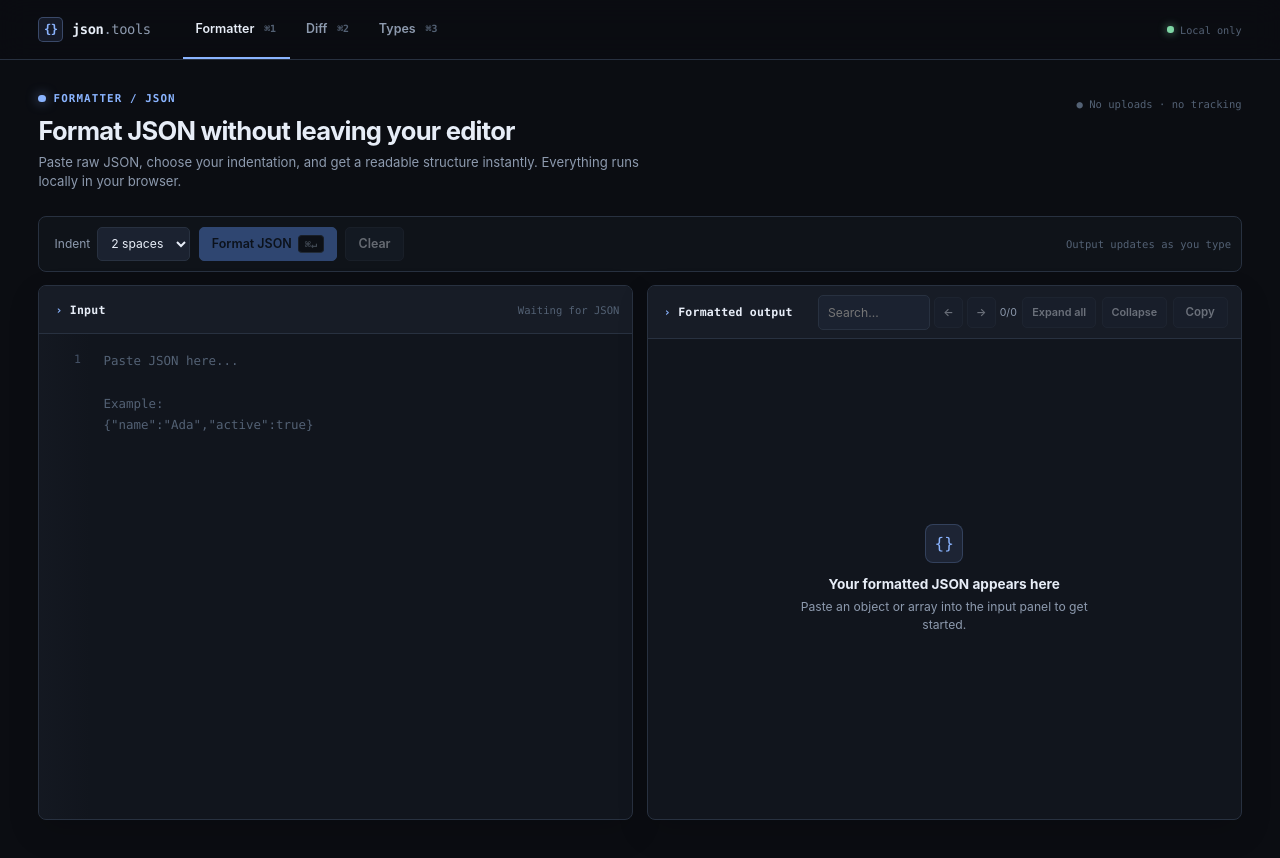
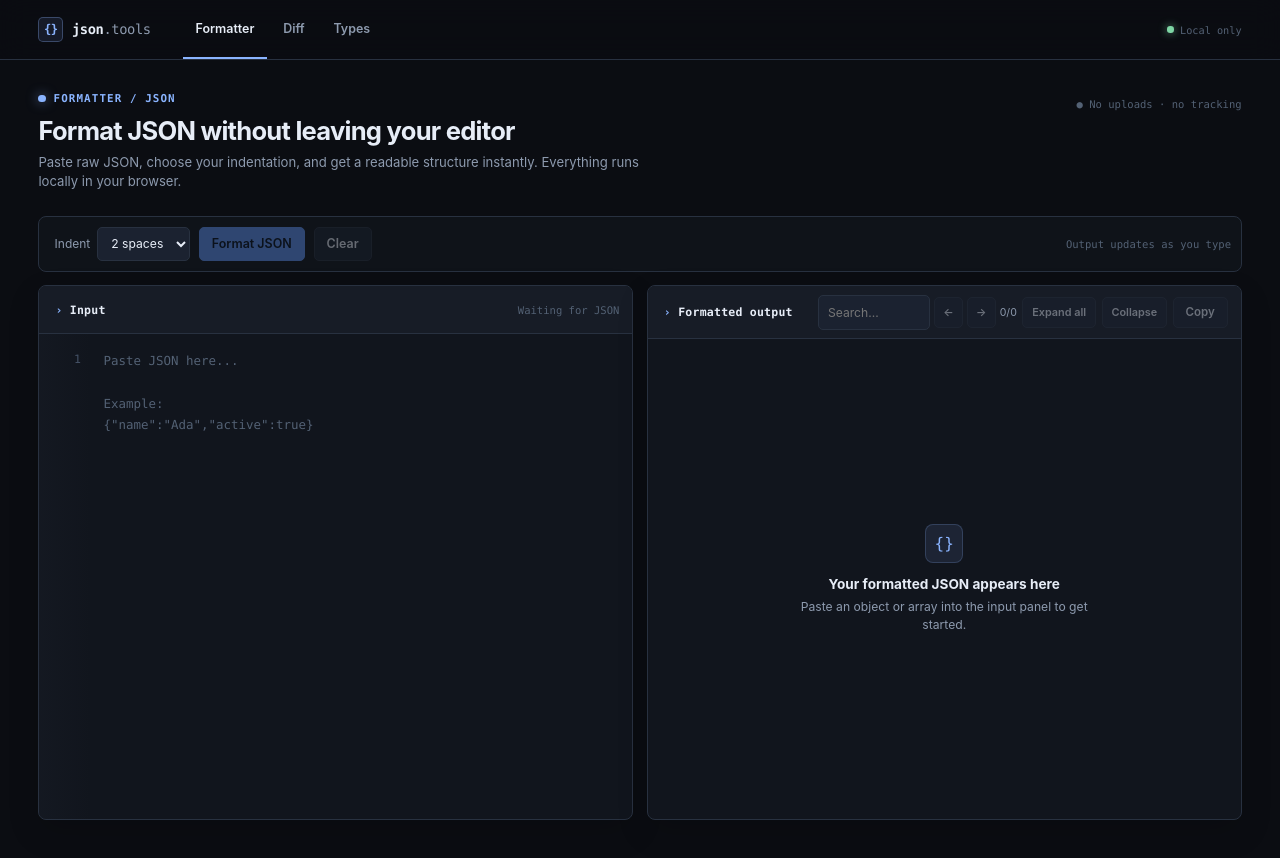
Before and after one commit to ardi17sh/json-tools, a SvelteKit app: page / in a window 1280 px wide. Built offline with nearby package versions, Linux system fonts and the light colour scheme.

Commit message:
refactor: update navbar UI and remove shortcut label

```diff
--- a/src/routes/+layout.svelte
+++ b/src/routes/+layout.svelte
@@ -5,10 +5,10 @@
 
   let { children }: { children: Snippet } = $props();
 
-  const navItems: { href: string; label: string; shortcut: string }[] = [
-    { href: '/', label: 'Formatter', shortcut: '⌘1' },
-    { href: '/diff', label: 'Diff', shortcut: '⌘2' },
-    { href: '/type-generator', label: 'Types', shortcut: '⌘3' }
+  const navItems: { href: string; label: string }[] = [
+    { href: '/', label: 'Formatter' },
+    { href: '/diff', label: 'Diff' },
+    { href: '/type-generator', label: 'Types' }
   ];
 
   function handleShortcut(event: KeyboardEvent) {
@@ -36,7 +36,6 @@
       {#each navItems as item}
         <a href={item.href} class:active={$page.url.pathname === item.href} class="nav-link">
           <span>{item.label}</span>
-          <kbd>{item.shortcut}</kbd>
         </a>
       {/each}
     </div>
@@ -128,14 +127,6 @@
     border-bottom-color: var(--color-primary);
   }
 
-  .nav-link kbd {
-    color: var(--color-text-dim);
-    border-color: transparent;
-    background: transparent;
-    padding: 0;
-    font-size: 0.62rem;
-  }
-
   .nav-meta {
     display: flex;
     align-items: center;
@@ -175,7 +166,6 @@
       padding-inline: 0.55rem;
     }
 
-    .nav-link kbd,
     .nav-meta {
       display: none;
     }
--- a/src/routes/+page.svelte
+++ b/src/routes/+page.svelte
@@ -115,7 +115,7 @@
         <option value={0}>Tab (\t)</option>
       </select>
     </label>
-    <button class="primary" type="button" onclick={formatInput} disabled={parsed === null}>Format JSON <kbd>⌘↵</kbd></button>
+    <button class="primary" type="button" onclick={formatInput} disabled={parsed === null}>Format JSON</button>
     <button type="button" onclick={clearAll} disabled={!input}>Clear</button>
     <span class="toolbar-spacer"></span>
     <span class="toolbar-note">Output updates as you type</span>
--- a/src/styles/global.css
+++ b/src/styles/global.css
@@ -235,17 +235,6 @@ h1 {
 
 .control-label {
   padding-left: 0.35rem;
-}
-
-kbd {
-  padding: 0.15rem 0.35rem;
-  background: var(--color-bg);
-  border: 1px solid var(--color-border);
-  border-bottom-color: var(--color-border-hover);
-  border-radius: 4px;
-  color: var(--color-text-muted);
-  font-family: var(--font-mono);
-  font-size: 0.64rem;
 }
 
 .panel {
```
